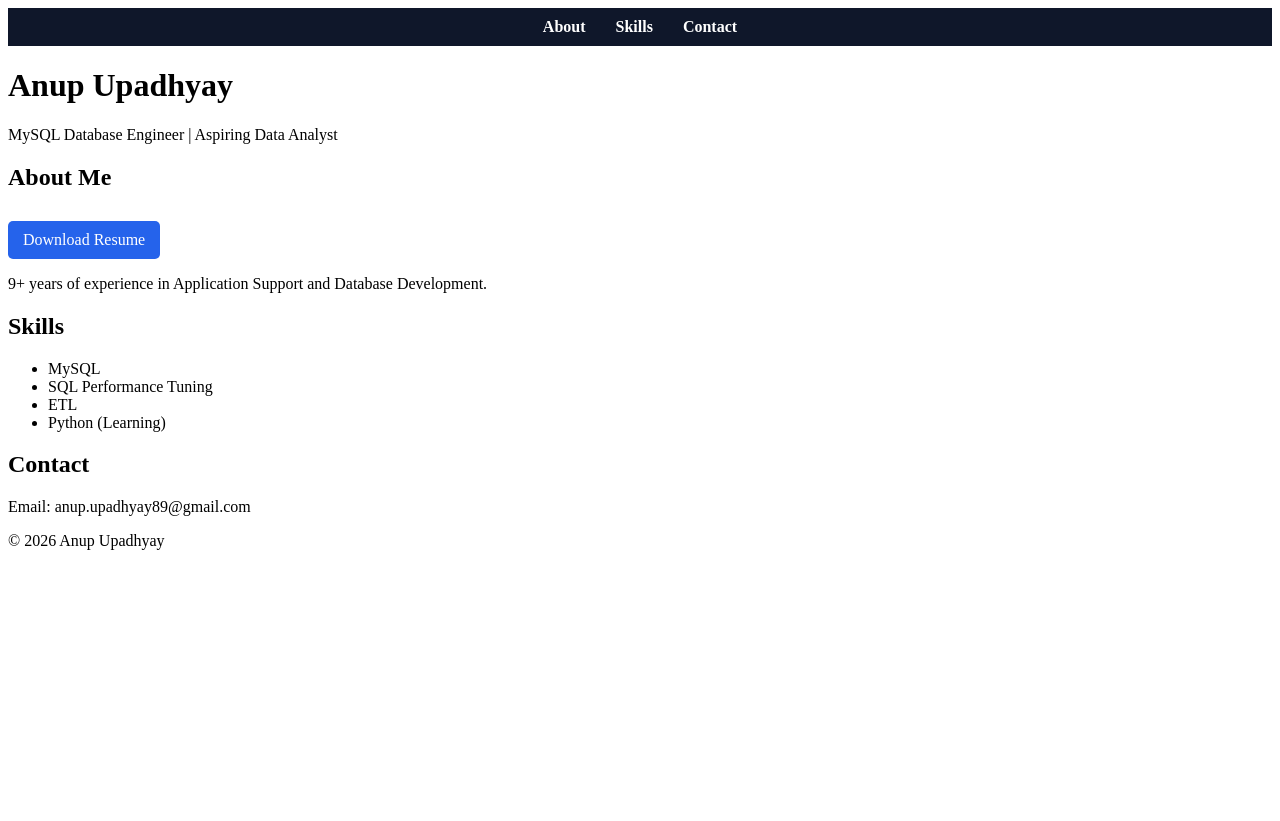
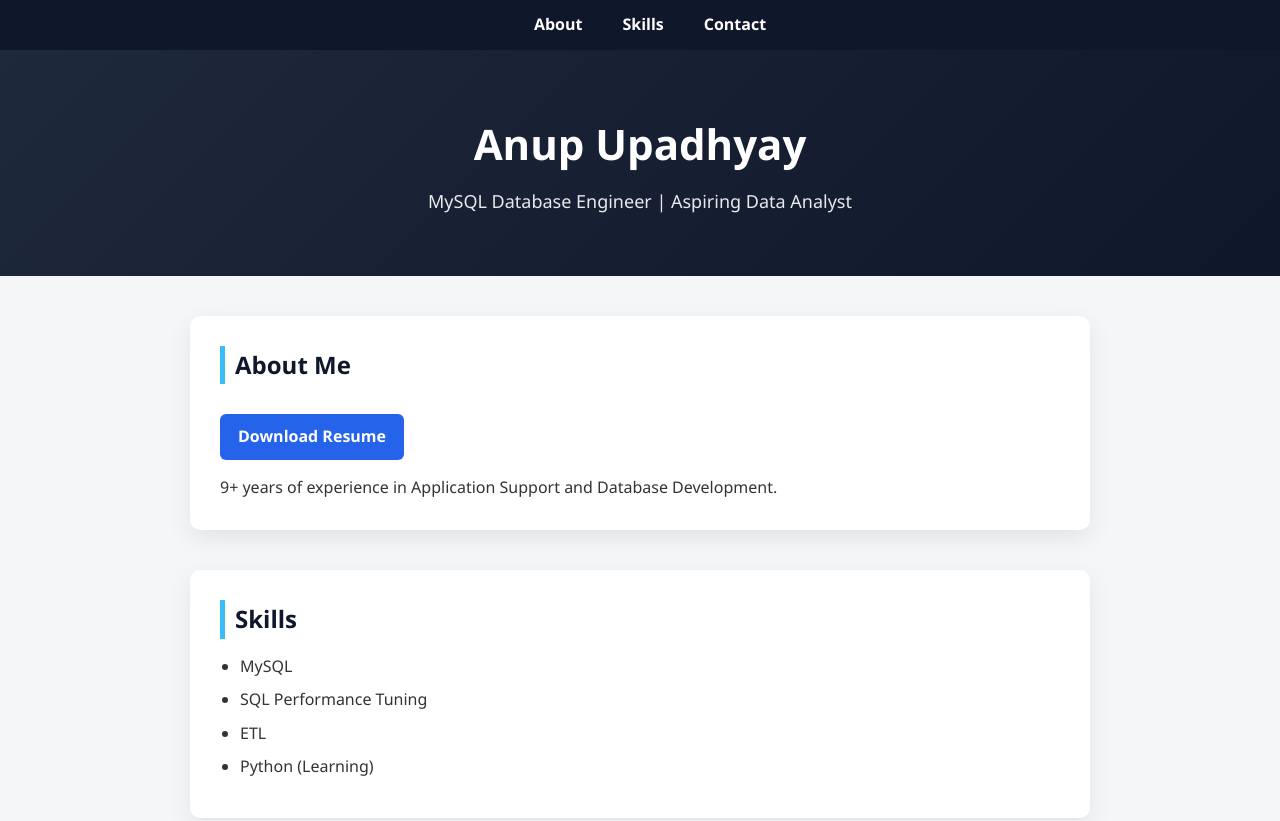
Before and after one commit to anupupadhyay89/anup-portfolio, a plain HTML site: page Index.html in a window 1280 px wide. Shown: the top 821 px of the page. Before the commit the page ends 800 px from the top, so only its background shows below. Drawn offline with Linux system fonts and the light colour scheme.

Commit message:
Update style.css

```diff
--- a/style.css
+++ b/style.css
@@ -1,35 +1,121 @@
+* {
+    margin: 0;
+    padding: 0;
+    box-sizing: border-box;
+}
+
+body {
+    font-family: 'Segoe UI', Arial, sans-serif;
+    background: #f4f6f8;
+    color: #333;
+    line-height: 1.6;
+}
+
+/* Navbar */
 nav {
     background: #0f172a;
-    padding: 10px;
+    padding: 12px 0;
 }
 
 nav ul {
-    list-style: none;
     display: flex;
     justify-content: center;
-    margin: 0;
-    padding: 0;
+    list-style: none;
 }
 
 nav ul li {
-    margin: 0 15px;
+    margin: 0 20px;
 }
 
 nav ul li a {
-    color: white;
+    color: #fff;
     text-decoration: none;
-    font-weight: bold;
+    font-weight: 600;
 }
 
 nav ul li a:hover {
-    text-decoration: underline;
+    color: #38bdf8;
 }
+
+/* Header */
+header {
+    background: linear-gradient(135deg, #1e293b, #0f172a);
+    color: #fff;
+    text-align: center;
+    padding: 60px 20px;
+}
+
+header h1 {
+    font-size: 42px;
+}
+
+header p {
+    font-size: 18px;
+    margin-top: 10px;
+    opacity: 0.9;
+}
+
+/* Sections */
+section {
+    max-width: 900px;
+    margin: 40px auto;
+    background: #fff;
+    padding: 30px;
+    border-radius: 10px;
+    box-shadow: 0 8px 25px rgba(0,0,0,0.08);
+}
+
+section h2 {
+    color: #0f172a;
+    margin-bottom: 15px;
+    border-left: 5px solid #38bdf8;
+    padding-left: 10px;
+}
+
+/* Skills */
+ul {
+    margin-left: 20px;
+}
+
+ul li {
+    margin-bottom: 8px;
+}
+
+/* Button */
 .btn {
     display: inline-block;
-    margin-top: 10px;
-    padding: 10px 15px;
+    margin: 15px 0;
+    padding: 10px 18px;
     background: #2563eb;
-    color: white;
+    color: #fff;
     text-decoration: none;
-    border-radius: 5px;
+    border-radius: 6px;
+    font-weight: 600;
 }
+
+.btn:hover {
+    background: #1d4ed8;
+}
+
+/* Footer */
+footer {
+    text-align: center;
+    padding: 15px;
+    background: #e5e7eb;
+    margin-top: 40px;
+}
+
+/* Mobile */
+@media (max-width: 600px) {
+    header h1 {
+        font-size: 32px;
+    }
+
+    nav ul {
+        flex-direction: column;
+    }
+
+    nav ul li {
+        margin: 10px 0;
+    }
+}
```
